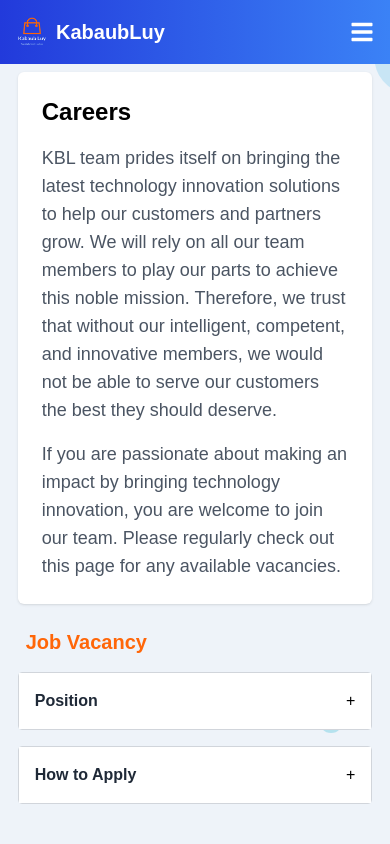
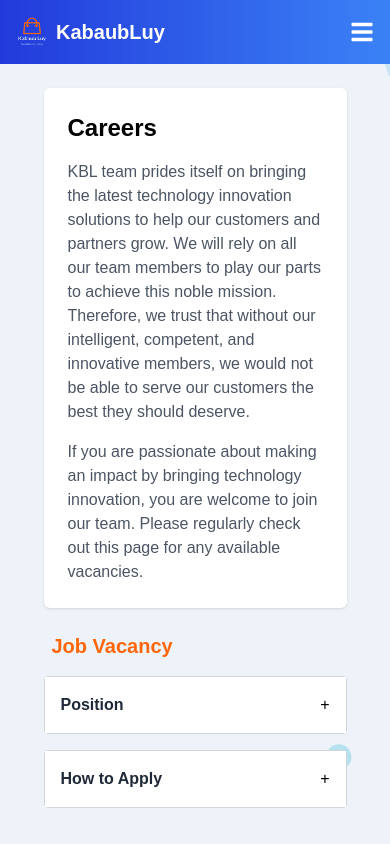
Before and after one commit to ThievLin/kabaubluy, a Next.js app: page /career in a window 390 px wide. Shown: the top 844 px of the page. Built offline with nearby package versions, Linux system fonts and the light colour scheme.

Commit message:
responsive career

```diff
--- a/app/career/page.tsx
+++ b/app/career/page.tsx
@@ -1,9 +1,8 @@
-'use client'; // Ensures the component runs on the client side
-import { useState } from 'react';
+'use client';
+import { useState, useEffect } from 'react';
 import { FaMapMarkerAlt, FaPhoneAlt, FaEnvelope } from 'react-icons/fa';
 import 'aos/dist/aos.css';
 import AOS from 'aos';
-import React, { useEffect } from 'react';
 
 const Accordion = () => {
   const [openIndex, setOpenIndex] = useState<number | null>(null);
@@ -22,29 +21,29 @@ const Accordion = () => {
 
   return (
     <div
-      className="relative bg-cover bg-center bg-fixed h-[800px] mx-auto"
+      className="relative bg-cover bg-center bg-fixed min-h-screen mx-auto"
       style={{ backgroundImage: 'url(/images/bg-slide.svg)' }}
     >
       {/* Apply a blur overlay */}
       <div className="absolute inset-0 bg-blue-300 opacity-10"></div>
       <div className="absolute inset-0 bg-blur-[10px]"></div>
 
-      <div className="space-y-6 p-2 md:p-12 lg:p-24 w-[95%] md:w-[90%] lg:w-[80%] mx-auto relative z-10">
+      <div className="space-y-6 p-6 md:p-8 lg:p-12 w-[90%] sm:w-[85%] lg:w-[70%] mx-auto relative">
         {/* Introductory Section */}
         <div className="bg-white p-6 rounded-md shadow" data-aos="fade-up" data-aos-delay="300">
           <h1 className="text-2xl font-bold mb-4" data-aos="fade-up">
             Careers
           </h1>
-          <p className="text-gray-600 mb-4 text-lg">
+          <p className="text-gray-600 mb-4 text-base sm:text-lg">
             KBL team prides itself on bringing the latest technology innovation solutions to help our customers and partners grow. We will rely on all our team members to play our parts to achieve this noble mission. Therefore, we trust that without our intelligent, competent, and innovative members, we would not be able to serve our customers the best they should deserve.
           </p>
-          <p className="text-gray-600 text-lg">
+          <p className="text-gray-600 text-base sm:text-lg">
             If you are passionate about making an impact by bringing technology innovation, you are welcome to join our team. Please regularly check out this page for any available vacancies.
           </p>
         </div>
 
         {/* Accordion Items */}
-        <div className="accordion-container space-y-4">
+        <div className="space-y-4">
           {/* Job Vacancy Accordion Item */}
           <h1 className="text-xl text-[#FF6608] font-semibold ml-2" data-aos="fade-up" data-aos-delay="300">
             Job Vacancy
@@ -73,7 +72,7 @@ const Accordion = () => {
               <span className="accordion-icon">{openIndex === 2 ? '-' : '+'}</span>
             </button>
             <div className={`accordion-content ${openIndex === 2 ? 'block' : 'hidden'} p-4 bg-gray-50 space-y-4`}>
-              <p className="mb-2 text-lg">
+              <p className="mb-2 text-base sm:text-lg">
                 Interested candidates, please submit your <strong>‘CV/Resume and Cover Letter’</strong> to:
               </p>
               <p className="text-gray-800 mb-2 flex items-center">
--- a/app/components/Slideshow.tsx
+++ b/app/components/Slideshow.tsx
@@ -22,7 +22,8 @@ const Slideshow: React.FC<SlideshowProps> = ({ images, interval = 3000 }) => {
     centerMode: true, // Center the active slide
     focusOnSelect: true, // Focus on the selected slide
     centerPadding: '0', // No extra padding on the sides
-    slidesToScroll: 1, // Scroll one slide at a time
+    slidesToScroll: 1,// Scroll one slide at a time
+    // arrows: false,
     beforeChange: (current: number, next: number) => {
       // Update the state to trigger a re-render when the slide changes
       setActiveSlide(next);
```
